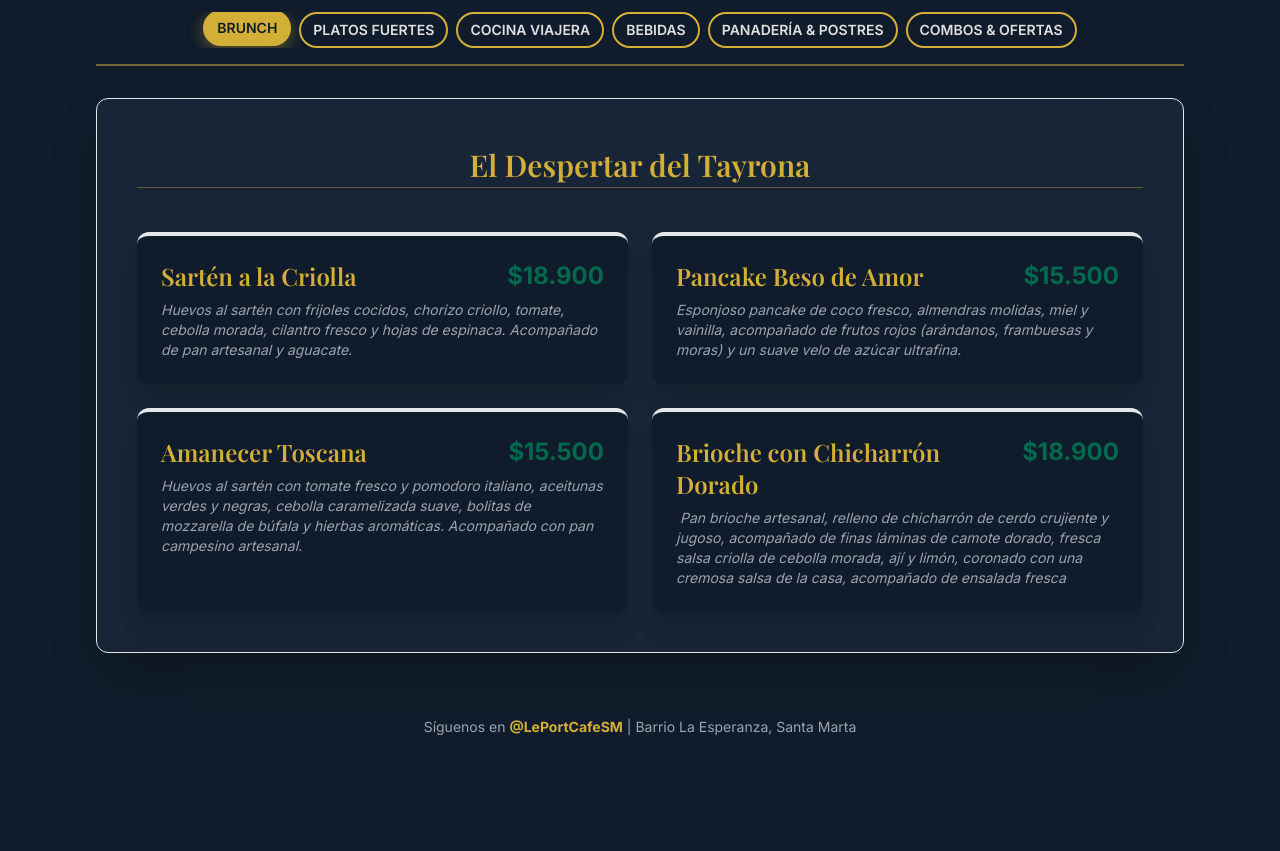
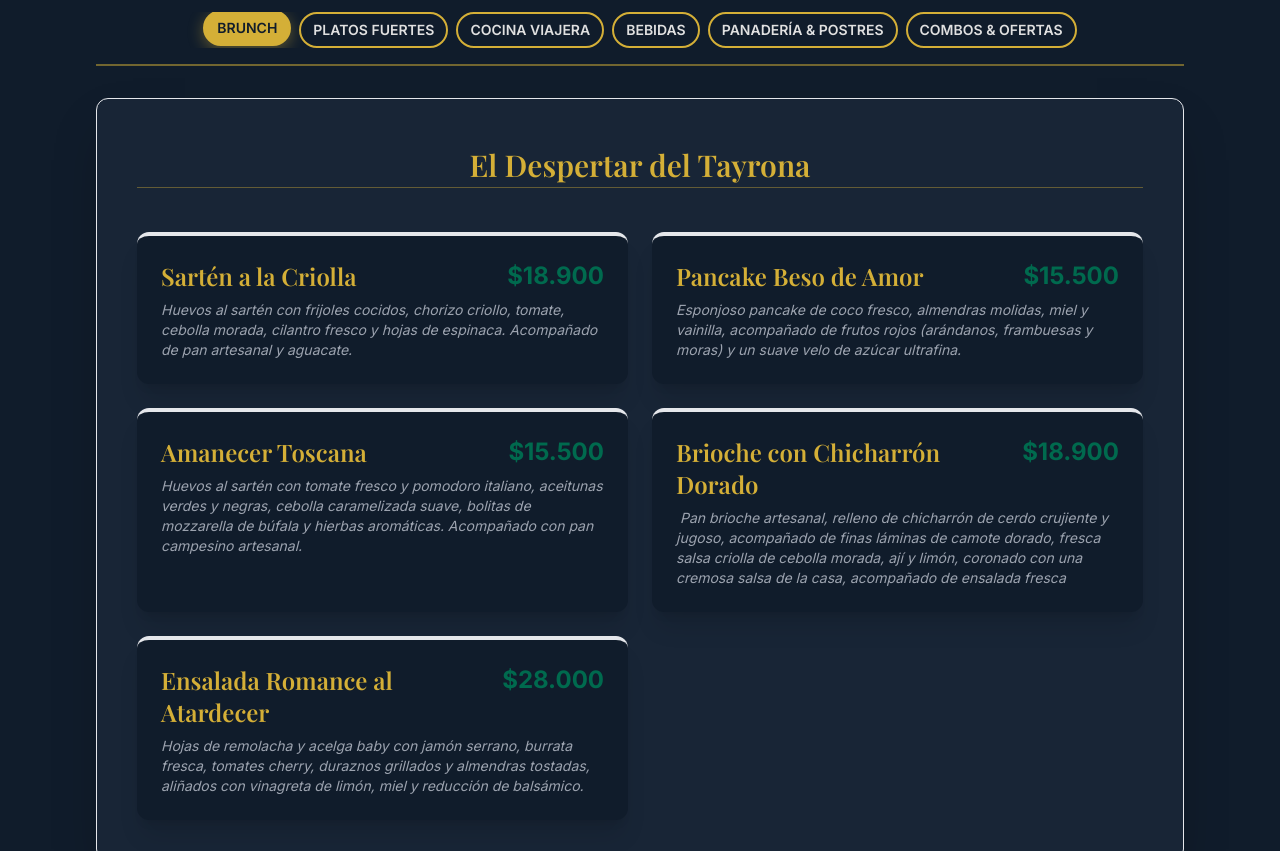
Before and after one commit to Bruma-cafe-y-croffle/le-port, a plain HTML site: page index.html in a window 1280 px wide. Shown: the part 2100-2951 px from the top of the page. Before the commit the page ends 2869 px from the top, so only its background shows below. Drawn offline with nearby package versions, Linux system fonts and the light colour scheme; a web font is replaced by a local one.

Commit message:
Add files via upload

```diff
--- a/index.html
+++ b/index.html
@@ -368,7 +368,7 @@
         const menuDataStructure = {
             brunch: {
                 titleKey: "brunch_section_title",
-                items: ["brunch_1", "brunch_2", "brunch_3", "brunch_4"]
+                items: ["brunch_1", "brunch_2", "brunch_3", "brunch_4", "brunch_5"]
             },
             fuertes: {
                 titleKey: "mains_section_title",
@@ -523,7 +523,8 @@
                     brunch_1: { name: "Creole Skillet", desc: "Skillet eggs with stewed beans, criollo sausage, tomato, red onion, fresh cilantro, and spinach leaves. Served with artisanal bread and avocado.", image: "https://placehold.co/600x400/8B4513/FFFFFF?text=Ranch+Eggs", price: "$18.900" },
                     brunch_2: { name: "Pancake Kiss of Love", desc: "Fluffy pancake made with fresh coconut, ground almonds, honey, and vanilla, topped with fresh berries (blueberries, raspberries, and blackberries) and a delicate veil of fine sugar", image: "https://placehold.co/600x400/D4AF37/101C2B?text=Toast+with+Honey", price: "$15.500" },
                     brunch_3: { name: "Sunrise in Tuscany", desc: "Skillet eggs with fresh tomato, Italian pomodoro, green & black olives, soft caramelized onion, buffalo mozzarella bites, and aromatic herbs. Served with rustic country bread.", image: "https://placehold.co/600x400/D4AF37/101C2B?text=Toast+with+Honey", price: "$18.000" },
-                    brunch_4: { name: "Sunset Romance Salad", desc: "Baby beet and Swiss chard leaves with serrano ham, fresh burrata, cherry tomatoes, grilled peaches, and toasted almonds, dressed with a vinaigrette of lemon, honey, and balsamic reduction.", image: "https://placehold.co/600x400/D4AF37/101C2B?text=Toast+with+Honey", price: "$28.000" },
+                    brunch_4: { name: "Brioche with Golden Pork Belly", desc: "Artisanal brioche bread filled with crispy, juicy pork belly, served with thin slices of golden sweet potato, a fresh criolla sauce of red onion, chili, and lime, finished with a creamy house sauce and accompanied by a fresh salad.", image: "file:///C:/Users/Anderson/Downloads/unnamed%20(1).png", price: "$15.500" },
+                    brunch_5: { name: "Sunset Romance Salad", desc: "Baby beet and Swiss chard leaves with serrano ham, fresh burrata, cherry tomatoes, grilled peaches, and toasted almonds, dressed with a vinaigrette of lemon, honey, and balsamic reduction.", image: "https://placehold.co/600x400/D4AF37/101C2B?text=Toast+with+Honey", price: "$28.000" },
                     // MAIN DISHES
                     mains_1: { name: "Guardian of Love", desc: "Tender beef tenderloin bathed in a silky mushroom sauce, paired with a golden baked potato and a vibrant garden salad of baby greens, cherry tomatoes, grilled peaches, cucumbers, and toasted almonds, gently dressed with honey and lemon.", image: "https://placehold.co/600x400/006A4E/FFFFFF?text=Steamed+Fish", price: "$24.500" },
                     mains_2: { name: "Caesar of Fire and Mountain", desc: "Artisanal Cordon Bleu served over fresh greens, quinoa, cherry tomatoes, and aged cheese. Accompanied by crunchy bread crisps and our house dressing.", image: "https://placehold.co/600x400/6B8E23/FFFFFF?text=Quinoa+Bowl", price: "$21.900" },
```
